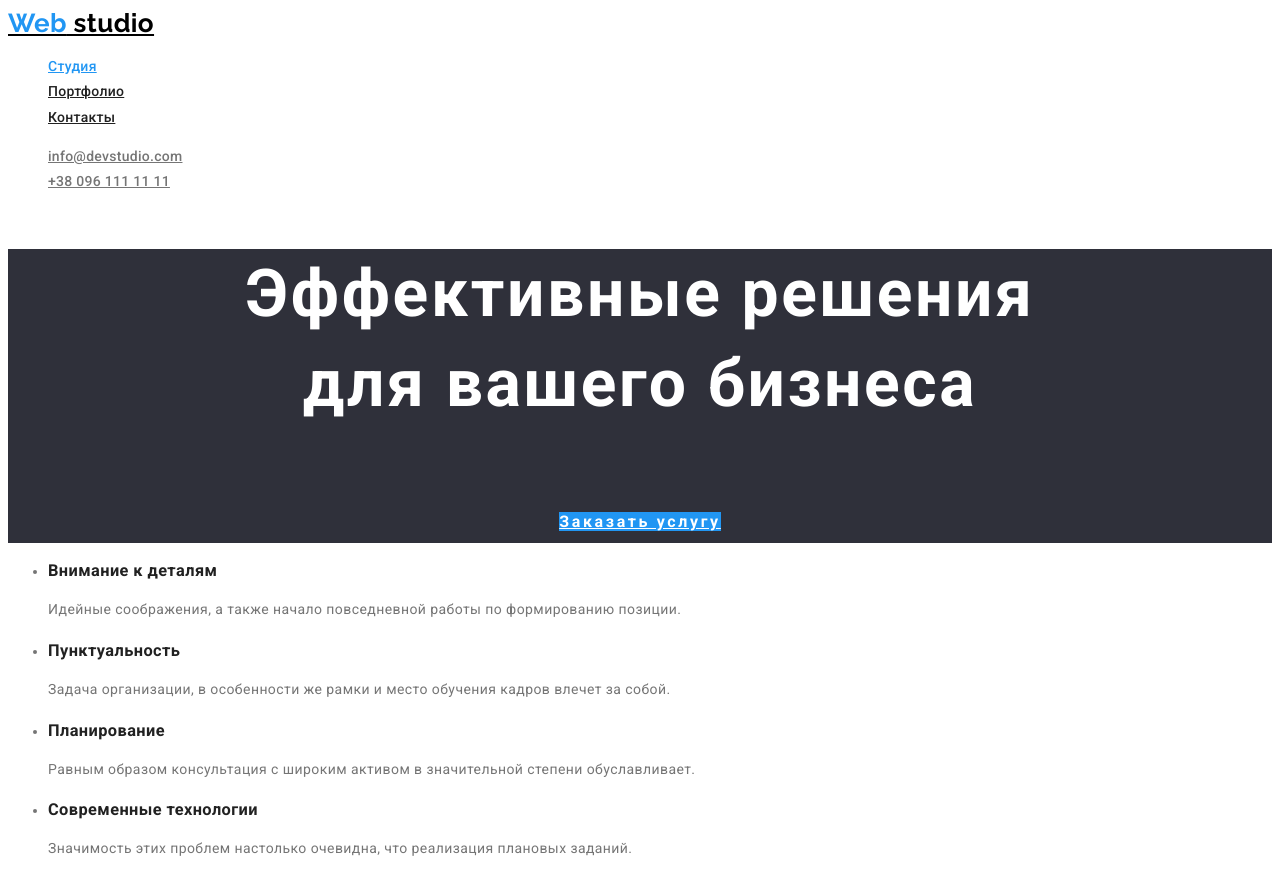
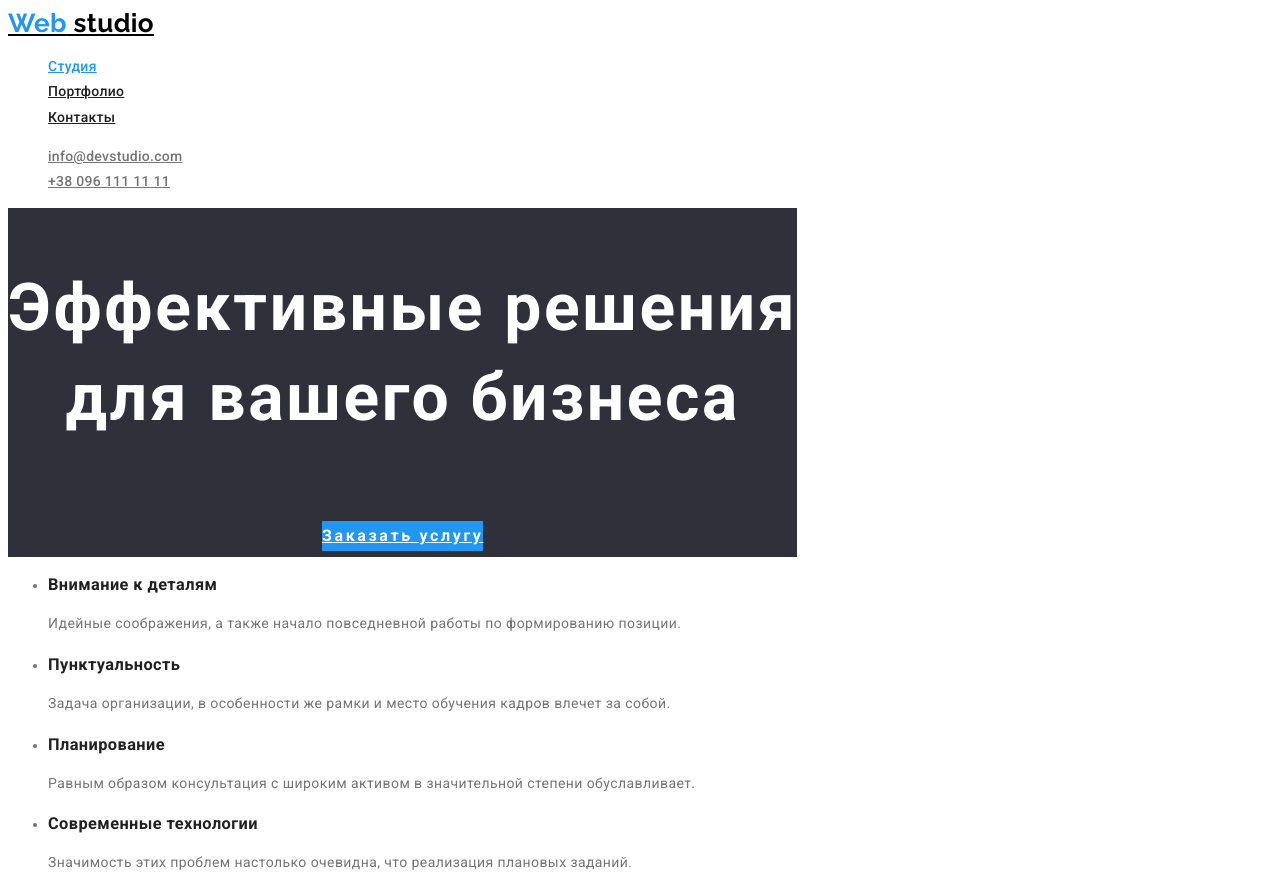
Before and after one commit to artemko77788/project-web-page, a plain HTML site: page index.html in a window 1280 px wide. Shown: the top 878 px of the page. Drawn offline with Linux system fonts and the light colour scheme.

Commit message:
Update style.css

```diff
--- a/css/style.css
+++ b/css/style.css
@@ -3,6 +3,7 @@
   --title-color: #212121;
   --primery-white-color: #ffffff;
   --bg-focus-hover-blue: #2196f3;
+  --bg-color-hero-footer: #2f303a;
 }
 
 body {
@@ -81,13 +82,19 @@ h2 {
 
 /* hero */
 .hero {
-  background: #2f303a;
-
   font-weight: 900;
   font-size: 44px;
   line-height: 1.36;
   letter-spacing: 0.06em;
   text-align: center;
+}
+.hero {
+  display: inline-block;
+  background-color: var(--bg-color-hero-footer);
+}
+.baton {
+  display: inline-block;
+  padding: 20, 25;
 }
 
 .hero .title {
```
